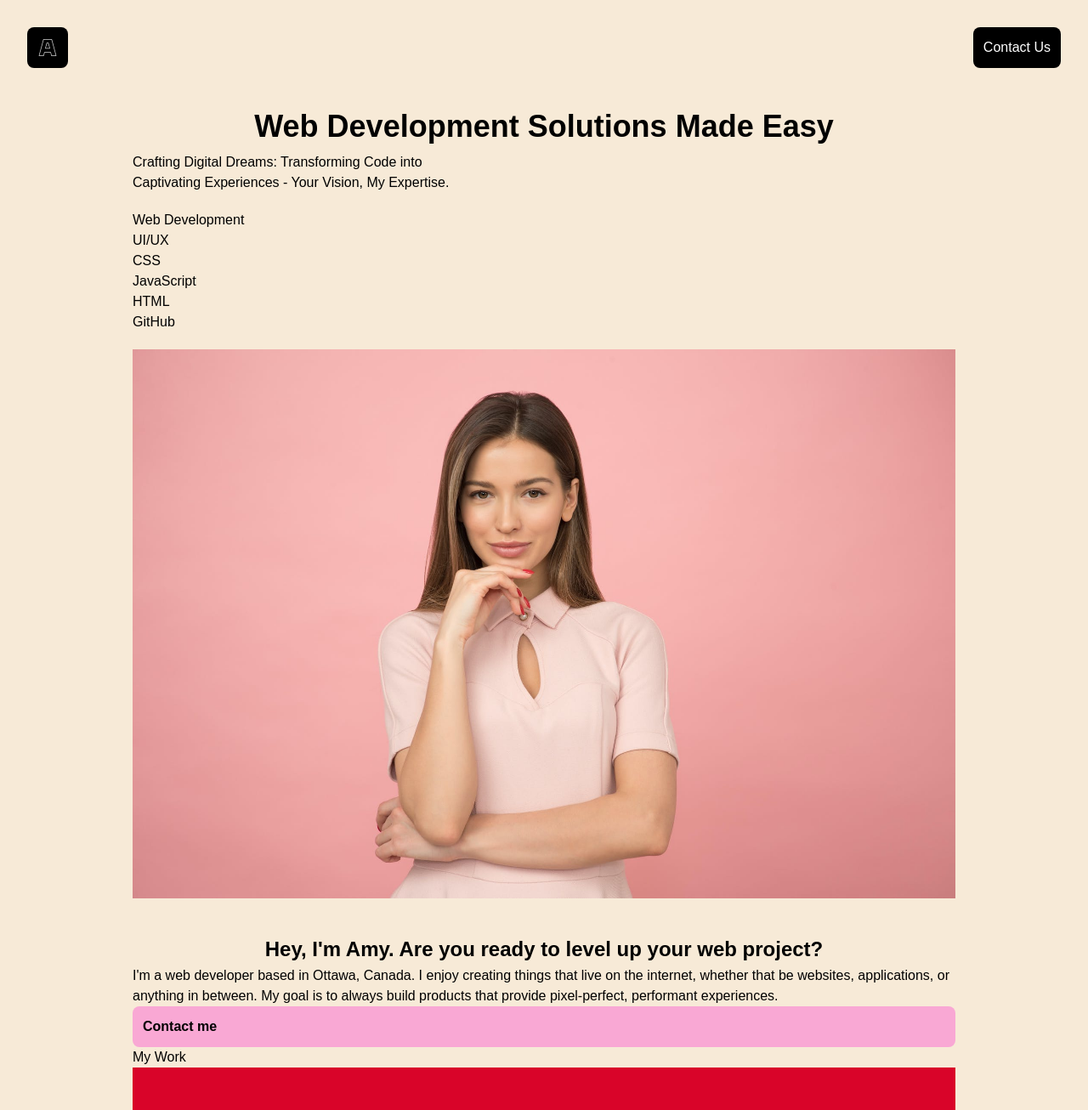
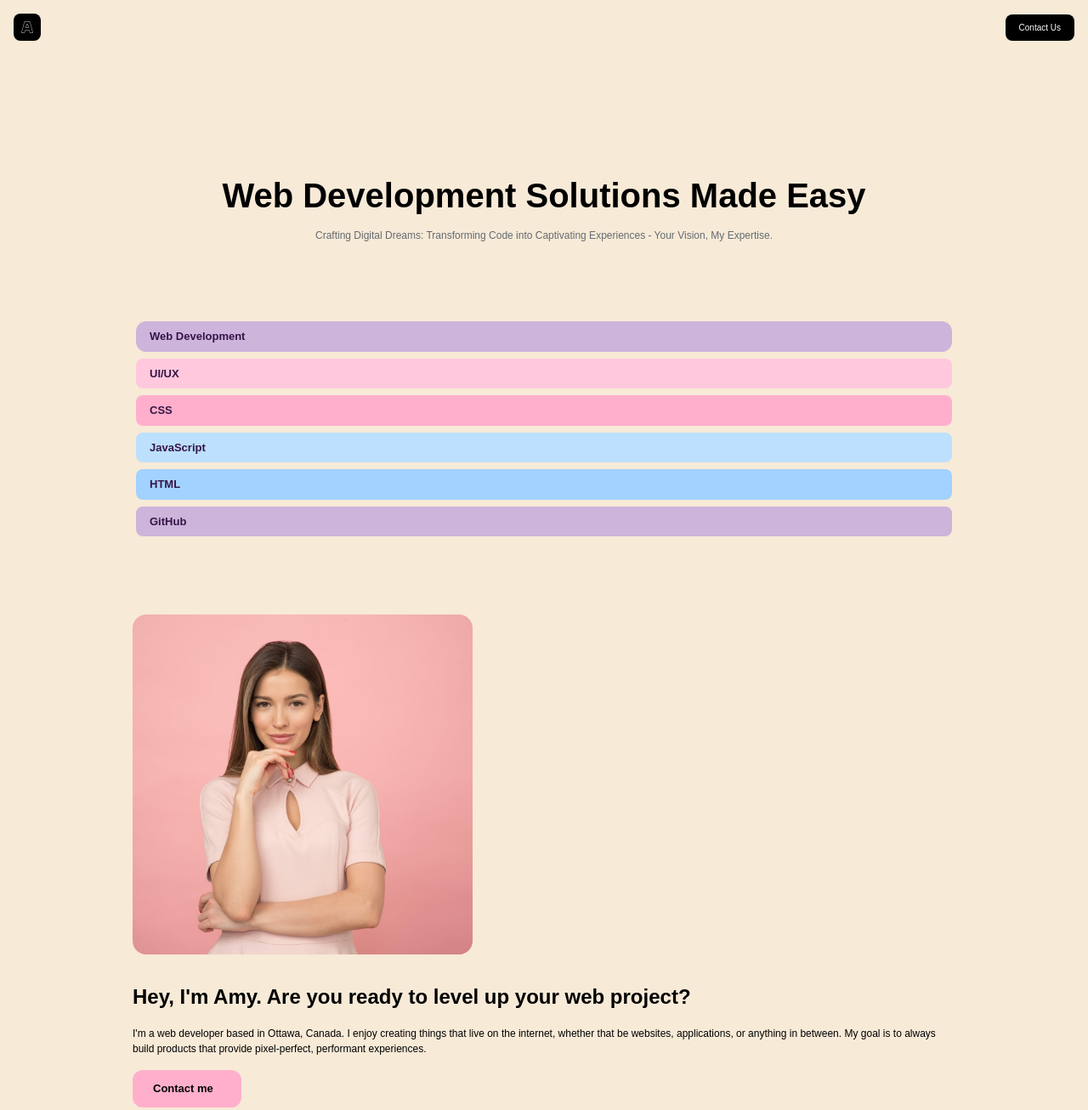
Before and after one commit to irm1005-itec1005-fall-2023/final-exam-yellowcape, a plain HTML site: page index.html in a window 1280 px wide. Shown: the top 1306 px of the page at 85% size. Drawn offline with nearby package versions, Linux system fonts and the light colour scheme.

Commit message:
mobile styles done

```diff
--- a/index.html
+++ b/index.html
@@ -40,8 +40,8 @@
         <img src="./images/logo/logo-light.svg" alt="Amy's Web Development Agency Logo"  />
       </div>
 
-      <h3 class="flex flex-nowrap bg-black items-center rounded-lg justify-between">
-        <a href="#" class="text-white align-center p-3 ">Contact Us</a>
+      <h3 class="header-contant-us">
+        <a href="#">Contact Us</a>
       </h3>
     </div>
   </header>
@@ -59,10 +59,10 @@
         <p class="sr-only">Amy's Web Development Agency
         </p>
 
-        <h1 class="font-bold text-4xl text-center leading-relaxed mt-10">Web Development Solutions Made Easy
+        <h1>Web Development Solutions Made Easy
         </h1>
 
-        <p>Crafting Digital Dreams: Transforming Code into <br> Captivating Experiences - Your Vision, My Expertise.</p>
+        <p class="top-section-subtitle">Crafting Digital Dreams: Transforming Code into Captivating Experiences - Your Vision, My Expertise.</p>
       </div>
 <!-- end of top section -->
 
@@ -90,10 +90,10 @@
 
       <img src="./images/about/about.jpg" alt="Picture of Amy in business atire with a pink background" />
 
-      <h2 class="font-bold text-2xl text-center leading-relaxed mt-10">Hey, I'm Amy. Are you ready to level up your web project?</h2>
+      <h2>Hey, I'm Amy. Are you ready to level up your web project?</h2>
       <p>I'm a web developer based in Ottawa, Canada. I enjoy creating things that live on the internet, whether that be websites, applications, or anything in between. My goal is to always build products that provide pixel-perfect, performant experiences.</p>
-        <h3 class="flex flex-nowrap bg-pink-300 items-center rounded-lg justify-between">
-          <a href="#" class="text-black font-bold align-center p-3 ">Contact me</a>
+        <h3>
+          <a href="#">Contact me</a>
         </h3>
       </div>
 <!-- end of abt me section -->
@@ -111,8 +111,8 @@
             Tutorial Exercise 03
           </h3>
           <div class="languages-used">
-            <p>HTML</p>
-            <p>CSS</p>
+            <p class="individual-lang-used">HTML</p>
+            <p class="individual-lang-used">CSS</p>
           </div>
         </li>
 
@@ -122,8 +122,8 @@
             Tutorial Exercise 05
           </h3>
           <div class="languages-used">
-            <p>HTML</p>
-            <p>CSS</p>
+            <p class="individual-lang-used">HTML</p>
+            <p class="individual-lang-used">CSS</p>
           </div>
         </li>
 
@@ -133,8 +133,8 @@
             Tutorial Exercise 07
           </h3>
           <div class="languages-used">
-            <p>HTML</p>
-            <p>CSS</p>
+            <p class="individual-lang-used">HTML</p>
+            <p class="individual-lang-used">CSS</p>
           </div>
         </li>
 
@@ -144,9 +144,9 @@
             Tutorial Exercise 09
           </h3>
           <div class="languages-used">
-            <p>HTML</p>
-            <p>CSS</p>
-            <p>JavaScript</p>
+            <p class="individual-lang-used">HTML</p>
+            <p class="individual-lang-used">CSS</p>
+            <p class="individual-lang-used">JavaScript</p>
           </div>
         </li>
       </ul>
@@ -160,8 +160,8 @@
     <h2>Book a call with me</h2>
       <p>Excited to chat! Whether you have a project in mind or just want to explore possibilities, let's connect. Use the form below to suggest a time, and I'll reach out to confirm. Can't wait to discuss your ideas!</p>
 
-    <h3 class="flex flex-nowrap bg-black items-center rounded-lg justify-between">
-      <a href="#" class="text-white font-bold align-center p-3 ">Contact me</a>
+    <h3 class="contact-me">
+      <a href="#" class="contact-me-2">Contact me</a>
     </h3>
 </div>
 <!-- end of contact me section -->
@@ -170,7 +170,7 @@
 
 <!-- footer section -->
 <p class="sr-only">Site Footer</p>
-<hr class="border-solid border-slate-500 mt-5">
+<hr>
   <div class="footer-section">
     <img src="./images/logo/logo-dark.svg" alt="Amy's Web Development Agency Logo"/>
 
--- a/style.css
+++ b/style.css
@@ -12,7 +12,7 @@
  * #cdb4db - Lavender Purple
  * #ffc8dd - Pink
  * #ffafcc - Light Pink
- * #bde0fe - Light Blue
+ * #bde0fe - Lightest Blue
  * #a2d2ff - Light Blue
  * #0c0a3e - Dark Purple
  * #797979 - Grey
@@ -37,7 +37,7 @@
   flex-direction: row;
   justify-content: space-between;
   align-items: center;
-  margin: 2rem;
+  margin: 1rem 1rem 9rem 1rem;
 }
 
     .header-logo-styling{
@@ -47,45 +47,331 @@
       justify-content: center;
       background-color: black;
       border-radius: 0.5rem;
-  height: 3rem;
-  width: 3rem;
-  padding: 0.25rem;
+      height: 2rem;
+      width: 2rem;
     }
         .header-logo-styling img{
-      width: 1.5rem;
-      height: 1.5rem;
+          width: 1rem;
+          height: 1rem;
 
         }
+
+    .header-contant-us {
+      display: flex;
+      flex-direction: row;
+      flex-wrap: nowrap;
+      justify-content: space-between;
+
+      background-color: black;
+      border-radius: 0.5rem;
+      padding: 0.5rem 1rem;
+
+      color: white;
+      font-size: x-small;
+    }
+
 /* end of header section */
 
+.page-container {
+  margin: 0.25rem;
+}
 
 
 /* top section */
+.top-section {
+  display: flex;
+  flex-direction: column;
+  text-align: center;
+}
+
+  .top-section h1 {
+    font-size: 2.5rem;
+    margin: 0.5rem 0;
+    text-align: center;
+    word-break: normal;
+    font-weight: 750;
+  }
+
+    .top-section-subtitle{
+      font-size: 0.75rem;
+      text-align: center;
+      word-break: normal;
+
+      color: rgb(100, 107, 113);
+    }
 /* end of top section */
 
 
 
 /* list of skills */
+.list-of-skills {
+  display: flex;
+  flex-direction: column;
+  margin: 5rem 0;
+}
+
+  .list-of-skills ul {
+    display: flex;
+    flex-direction: column;
+    flex-wrap: wrap;
+    justify-content: space-between;
+    margin: 0.5rem 0;
+  }
+
+    .list-of-skills li:first-child {
+      display: flex;
+      flex-direction: row;
+      text-align: left;
+      background-color: #cdb4db;
+      border-radius: 0.75rem;
+      padding: 0.5rem 1rem;
+
+      color: #351547;
+      font-size: small;
+      font-weight: bolder;
+      margin: 0.25rem;
+    }
+
+    .list-of-skills li:first-child + li {
+      display: flex;
+      flex-direction: row;
+      text-align: left;
+      background-color: #ffc8dd;
+      border-radius: 0.5rem;
+      padding: 0.5rem 1rem;
+
+      color: #351547;
+      font-size: small;
+      font-weight: bolder;
+      margin: 0.25rem;
+    }
+
+    .list-of-skills li:first-child + li + li {
+      display: flex;
+      flex-direction: row;
+      text-align: left;
+      background-color: #ffafcc;
+      border-radius: 0.5rem;
+      padding: 0.5rem 1rem;
+
+      color: #351547;
+      font-size: small;
+      font-weight: bolder;
+      margin: 0.25rem;
+    }
+
+    .list-of-skills li:first-child + li + li + li {
+      display: flex;
+      flex-direction: row;
+      text-align: left;
+      background-color: #bde0fe;
+      border-radius: 0.5rem;
+      padding: 0.5rem 1rem;
+
+      color: #351547;
+      font-size: small;
+      font-weight: bolder;
+      margin: 0.25rem;
+    }
+
+    .list-of-skills li:first-child + li + li + li + li {
+      display: flex;
+      flex-direction: row;
+      text-align: left;
+      background-color: #a2d2ff;
+      border-radius: 0.5rem;
+      padding: 0.5rem 1rem;
+
+      color: #351547;
+      font-size: small;
+      font-weight: bolder;
+      margin: 0.25rem;
+    }
+
+    .list-of-skills li:first-child + li + li + li + li + li {
+      display: flex;
+      flex-direction: row;
+      text-align: left;
+      background-color: #cdb4db;
+      border-radius: 0.5rem;
+      padding: 0.5rem 1rem;
+
+      color: #351547;
+      font-size: small;
+      font-weight: bolder;
+      margin: 0.25rem;
+    }
 /* end of list of skills */
 
 
 
 /* abt me section */
+.about-me-section {
+  display: flex;
+  flex-direction: column;
+  margin-bottom: 7rem;
+}
+
+  .about-me-section img {
+    display: flex;
+    flex-direction: row;
+    align-items: center;
+    border-radius: 1rem;
+    height: 400px;
+    width: 400px;
+    margin-bottom: 2rem;
+    object-fit: cover;
+  }
+
+  .about-me-section h2  {
+    font-size: 1.5rem;
+    font-weight: 750;
+    text-align: left;
+    margin-bottom: 1rem;
+  }
+
+  .about-me-section p {
+    font-size: 0.75rem;
+    font-weight: 500;
+    text-align: left;
+    margin-bottom: 1rem;
+  }
+
+  .about-me-section h3{
+    display: flex;
+    flex-wrap: nowrap;
+
+    background-color: #ffafcc;
+    border-radius: 0.75rem;
+    width: 8rem;
+    padding: 0.75rem 1.5rem;
+
+    font-size: small;
+    font-weight: 750;
+  }
+
 /* end of abt me section */
 
 
 
 /* my work section */
+.my-work-section {
+  display: flex;
+  flex-direction: column;
+  margin-bottom: 7rem;
+}
+
+  .my-work-section h2 {
+    font-size: 2rem;
+    font-weight: 750;
+    text-align: center;
+    margin-bottom: 2rem;
+  }
+
+  .my-work-section img {
+    display: flex;
+    flex-direction: row;
+    align-items: center;
+    border-radius: 1rem;
+    border: solid 0.3rem black;
+    object-fit: cover;
+    height: 400px;
+    width: 450px;
+    object-position: top;
+  }
+
+  ul li h3{
+    font-size: 1.25rem;
+    font-weight: 750;
+    text-align: left;
+    margin-top: 0.75rem;
+  }
+
+  .languages-used {
+    display: flex;
+    flex-direction: row;
+    margin-bottom: 4rem;
+    align-items: center;
+  }
+
+    .individual-lang-used {
+      display: flex;
+      flex-wrap: nowrap;
+      background-color: #ffafcc;
+      border-radius: 1rem;
+      width: auto;
+      padding: 0.25rem 0.5rem;
+      margin-right: 0.5rem;
+
+      font-size: x-small;
+      color: #351547;
+      font-weight: 700;
+      text-align: center;
+    }
 /* end of my work section */
 
 
 
 /* contact me section */
+.contant-me-section-parent-container {
+  display: flex;
+  flex-direction: column;
+  background-color: #cdb4db;
+  padding: 2.5rem;
+  border-radius: 1rem;
+  margin-bottom: 8rem;
+}
+
+.contant-me-section-parent-container h2 {
+  font-size: 1.5rem;
+  font-weight: 750;
+  text-align: left;
+  margin-bottom: 1.5rem;
+}
+
+.contant-me-section-parent-container p {
+  font-size: 0.75rem;
+  font-weight: 550;
+  text-align: left;
+  margin-bottom: 1.5rem;
+}
+
+.contact-me-2{
+  background-color: black;
+  color: white;
+    border-radius: 0.75rem;
+
+    padding: 0.75rem 1.5rem;
+
+    font-size: small;
+    font-weight: 750;
+}
 /* end of contact me section */
 
 
 
 /* footer section */
+hr {
+  border-top: 1px solid #797979;
+  margin-top: 5rem;
+}
+
+.footer-section {
+  display: flex;
+  flex-direction: row;
+  justify-content: space-between;
+  align-items: center;
+  padding: 1rem 0.25rem;
+}
+
+.footer-section img {
+  height: 1.5rem;
+}
+
+.footer-section p {
+  font-size: 0.5rem;
+  text-align: right;
+}
 /* end of footer section */
 
 
```
Lines whose indentation alone changed are shown as unchanged.
